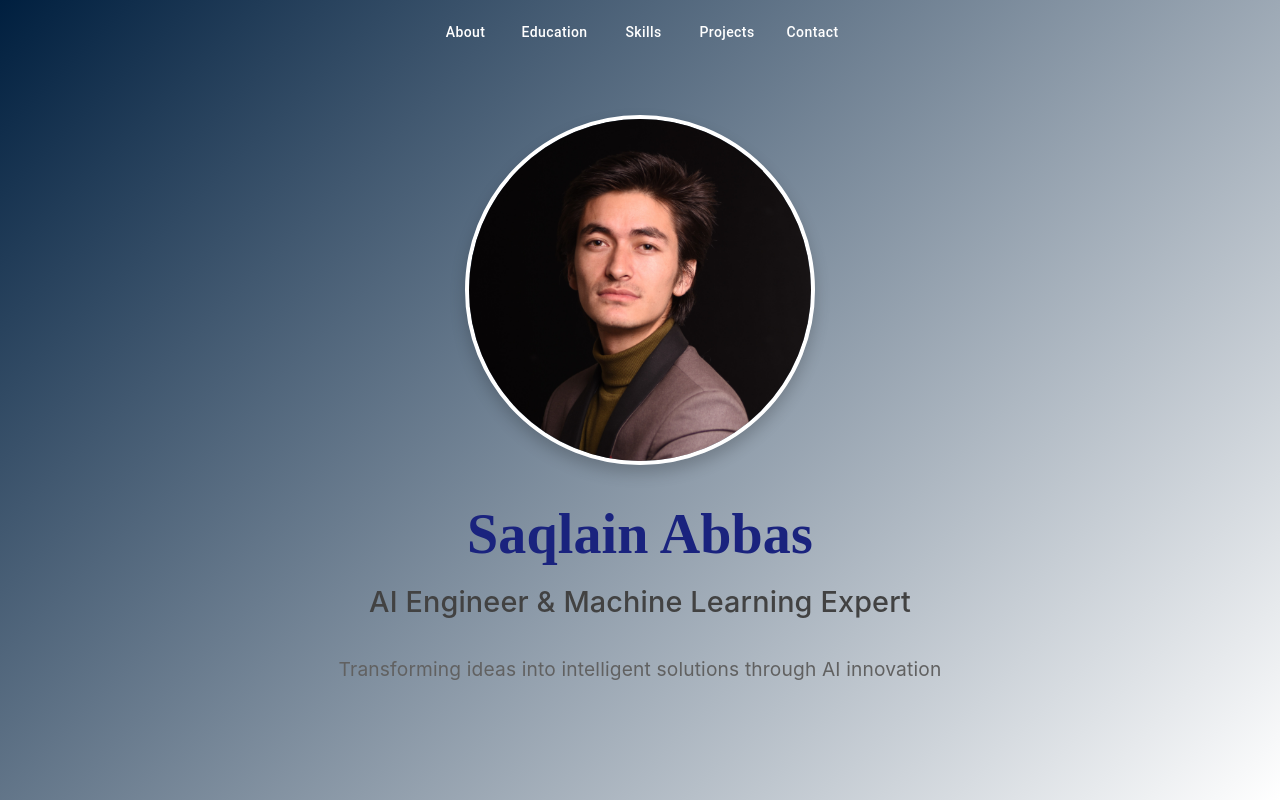
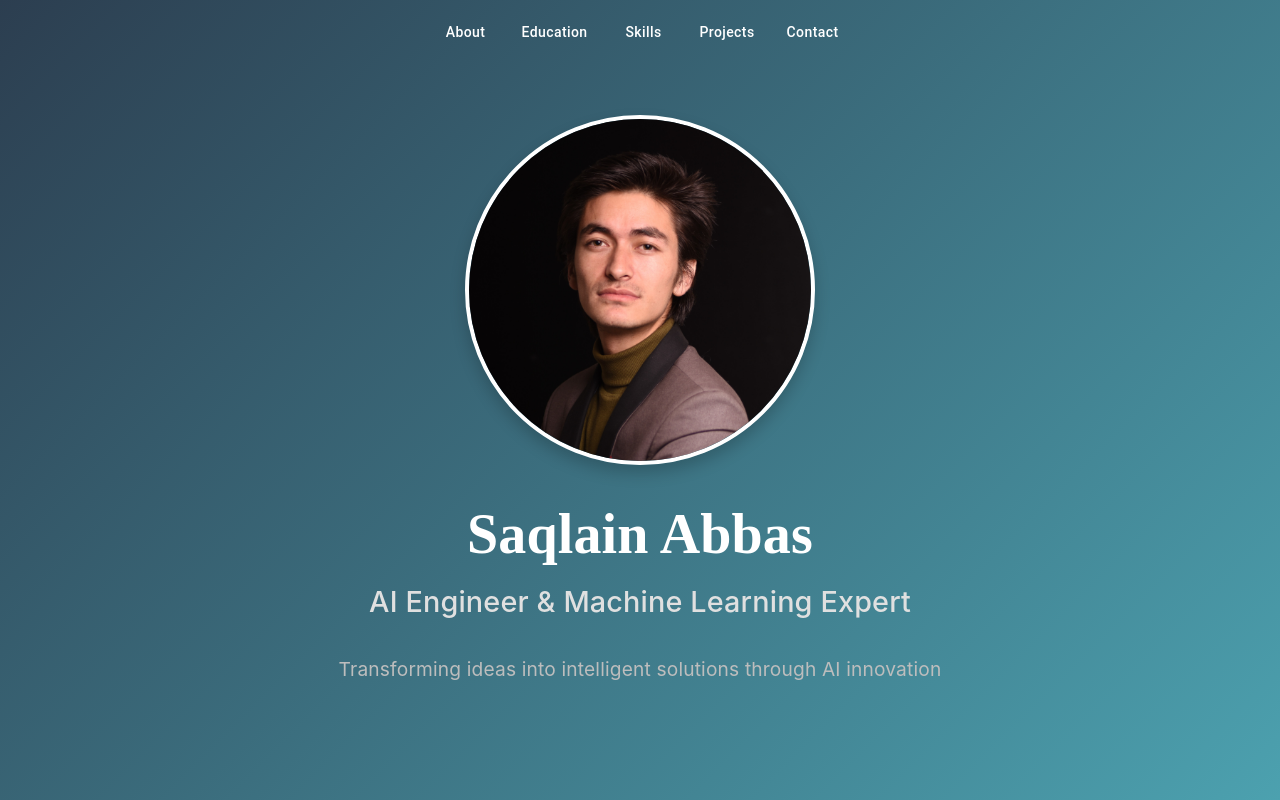
Before and after one commit to Razee4315/portfolio, a React (Vite) app: page / in a window 1280 px wide. Shown: the top 800 px of the page. Built offline with nearby package versions, Linux system fonts and the light colour scheme.

Commit message:
Update HeroSection background and text colors for better contrast

```diff
--- a/src/components/HeroSection.tsx
+++ b/src/components/HeroSection.tsx
@@ -6,7 +6,7 @@ const StyledSection = styled('section')({
   minHeight: '100vh',
   display: 'flex',
   alignItems: 'center',
-  background: 'linear-gradient(135deg, #001f3f 0%, #ffffff 100%)',
+  background: 'linear-gradient(135deg, #2c3e50 0%, #4ca1af 100%)',
   padding: '80px 0',
 });
 
@@ -38,13 +38,13 @@ const HeroText = styled('div')`
     font-size: 3.5rem;
     font-weight: 700;
     margin-bottom: 1rem;
-    color: #1A237E;
+    color: #ffffff;
   }
   h2 {
     font-family: 'Inter', sans-serif;
     font-size: 1.8rem;
     font-weight: 500;
-    color: #424242;
+    color: #e0e0e0;
     margin-bottom: 2rem;
     line-height: 1.4;
   }
@@ -52,7 +52,7 @@ const HeroText = styled('div')`
     font-family: 'Inter', sans-serif;
     font-size: 1.2rem;
     line-height: 1.6;
-    color: #616161;
+    color: #bdbdbd;
     max-width: 800px;
     margin: 0 auto;
   }
```
